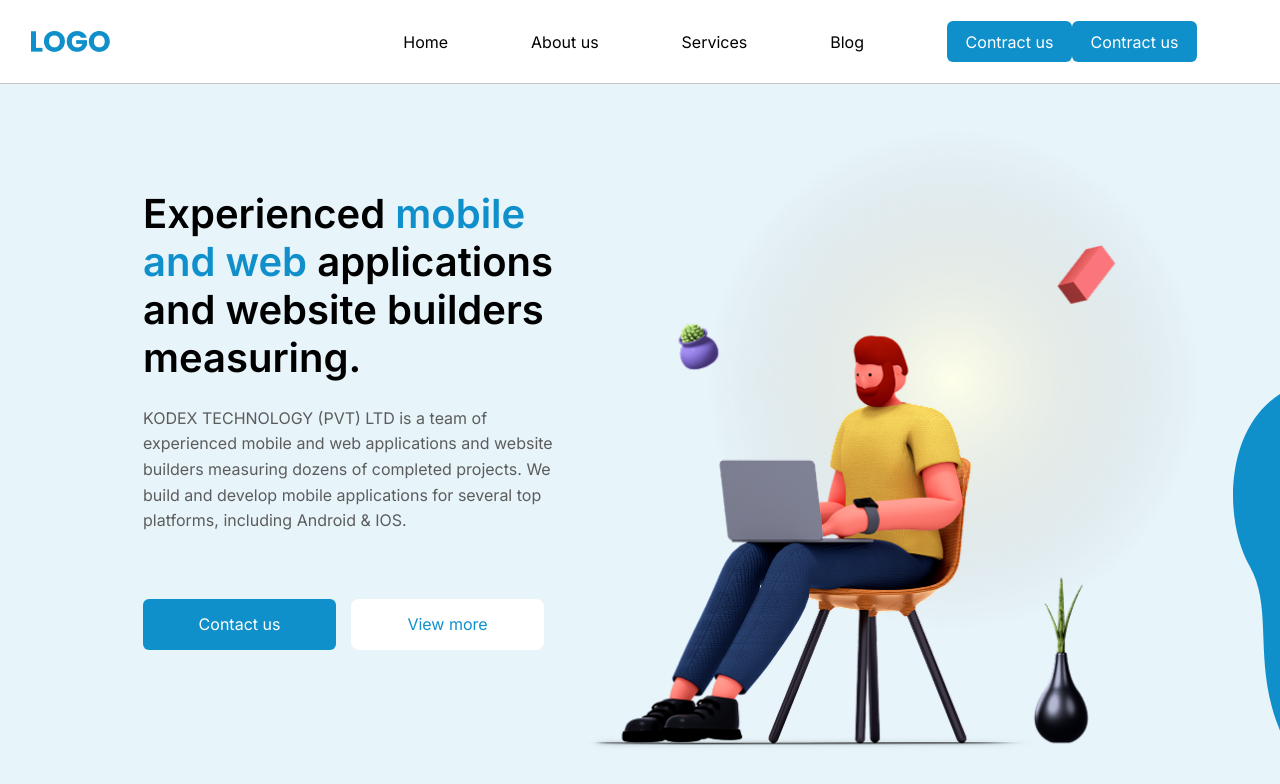
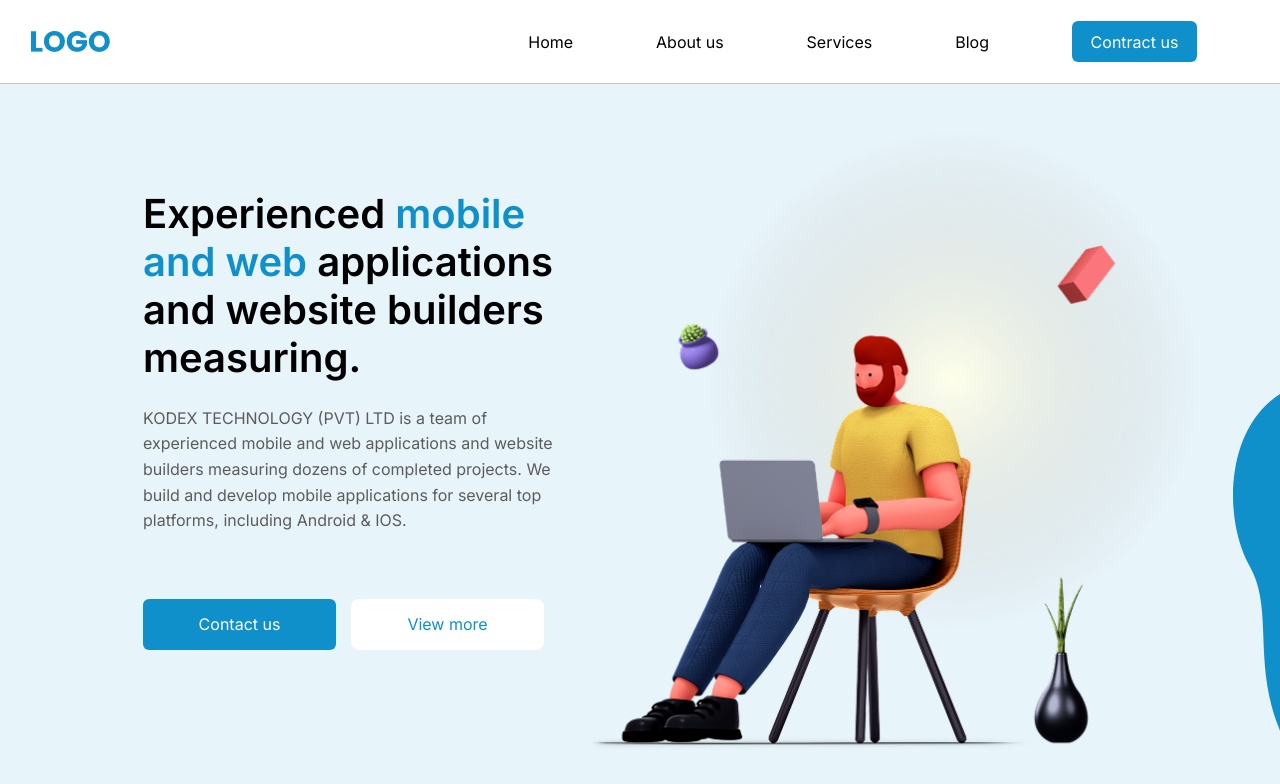
Before and after one commit to pechenka366/mobile, a React (Vite) app: page / in a window 1280 px wide. Shown: the top 784 px of the page. Built offline with nearby package versions, Linux system fonts and the light colour scheme.

Commit message:
Initial commit

```diff
--- a/src/App.tsx
+++ b/src/App.tsx
@@ -22,7 +22,6 @@ function App() {
               <a href="#">Services</a>
               <a href="#">Blog</a>
               <a href="#">
-                <button className="btnContractUs">Contract us</button>
                 <button className="btnContractUs">Contract us</button>
               </a>
             </nav>
```
